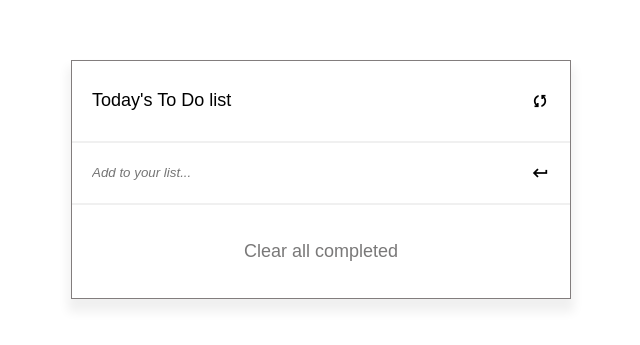
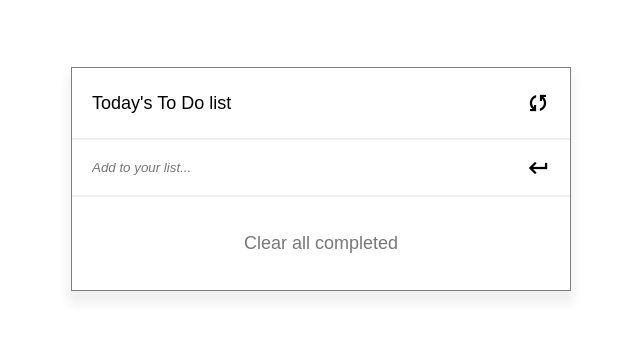
Before and after one commit to eyoab01/to-do-list, a website built with webpack: page src/index.html in a window 1280 px wide. Shown: the part 221-566 px from the top of the page, without its empty margins (319-959 px from the left). Built offline with nearby package versions, Linux system fonts and the light colour scheme.

Commit message:
fixed js update issues

```diff
--- a/package.json
+++ b/package.json
@@ -1,6 +1,7 @@
 {
   "name": "webpack-demo",
   "version": "1.0.0",
+  "description": "",
   "private": true,
   "scripts": {
     "test": "echo \"Error: no test specified\" && exit 1",
@@ -30,7 +31,5 @@
   },
   "dependencies": {
     "lodash": "^4.17.21"
-  },
-  "main": "webpack.config.js",
-  "description": ""
+  }
 }
--- a/src/index.html
+++ b/src/index.html
@@ -11,20 +11,20 @@
 </head>
 
 <body>
-  <div id="tododiv">
-    <div id="header-div">
+  <div id="todo-container">
+    <div id="header-part">
       <span>Today's To Do list</span>
-      <span class="material-symbols-outlined md-20">
+      <span class="material-symbols-outlined md-30">
         sync
       </span>
     </div>
-    <div id="add-list">
+    <div id="add-to-do">
       <input placeholder="Add to your list...">
-      <span id="add-btn" class="material-symbols-outlined md-20">
+      <span id="add-task-button" class="material-symbols-outlined md-30">
         keyboard_return
       </span>
     </div>
-    <ul id="add-btn">
+    <ul id="todo-list">
 
     </ul>
     <button id="btn-Clear-completed-todos">Clear all completed</button>
--- a/src/index.js
+++ b/src/index.js
@@ -9,7 +9,7 @@ import {
 import { clearAllCompletedTasks } from './modules/Completed.js';
 
 const newTodolistInput = document.querySelector('#add-to-do > input');
-const addTaskButton = document.querySelector('#add-btn');
+const addTaskButton = document.querySelector('#add-task-button');
 const clearCompletedTasksButton = document.querySelector('#btn-Clear-completed-todos');
 
 newTodolistInput.addEventListener('keyup', (e) => {
--- a/src/modules/AddToDoItems.js
+++ b/src/modules/AddToDoItems.js
@@ -41,7 +41,7 @@ const updateTask = (task) => {
 };
 
 const resetToDoList = () => {
-  const taskListItems = document.querySelectorAll('#add-btn > li');
+  const taskListItems = document.querySelectorAll('#todo-list > li');
   taskListItems.forEach((listItem, index) => {
     listItem.style.backgroundColor = '';
 
@@ -65,7 +65,7 @@ const resetToDoList = () => {
 };
 
 const showTasks = () => {
-  const todoList = document.querySelector('#add-btn');
+  const todoList = document.querySelector('#todo-list');
   todoList.innerHTML = '';
   tasks.forEach((task) => {
     const listItem = document.createElement('li');
--- a/src/style.scss
+++ b/src/style.scss
@@ -10,8 +10,8 @@
     'FILL' 0.6,
     'wght' 500;
   cursor: pointer;
-  width: 40px;
-  height: 40px;
+  width: 30px;
+  height: 30px;
   display: flex;
   justify-content: flex-end;
   align-items: center;
@@ -45,7 +45,7 @@ body {
   font-family: sans-serif;
 }
 
-#tododiv {
+#todo-container {
   width: 85%;
   max-width: 500px;
   height: max-content;
@@ -142,7 +142,7 @@ body {
   }
 }
 
-#header-div {
+#header-part {
   padding: 20px;
   display: flex;
   justify-content: space-between;
@@ -151,7 +151,7 @@ body {
   font-size: 18px;
 }
 
-#add-list {
+#add-to-do {
   padding: 10px 20px;
   display: flex;
   align-items: center;
```
